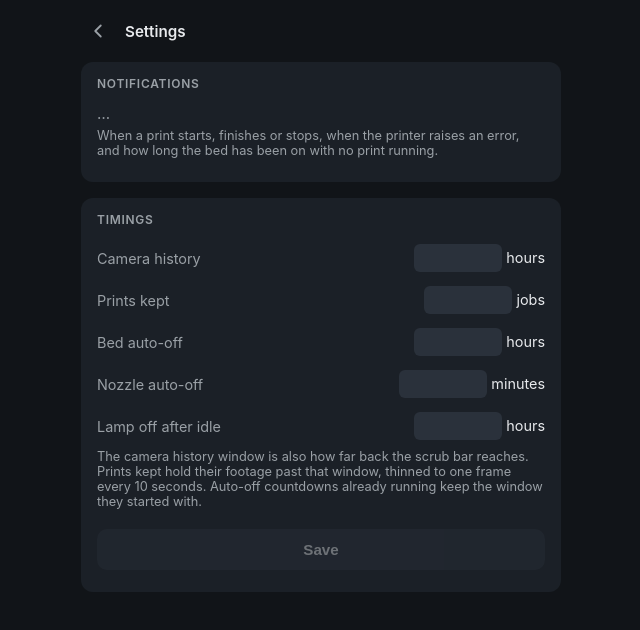
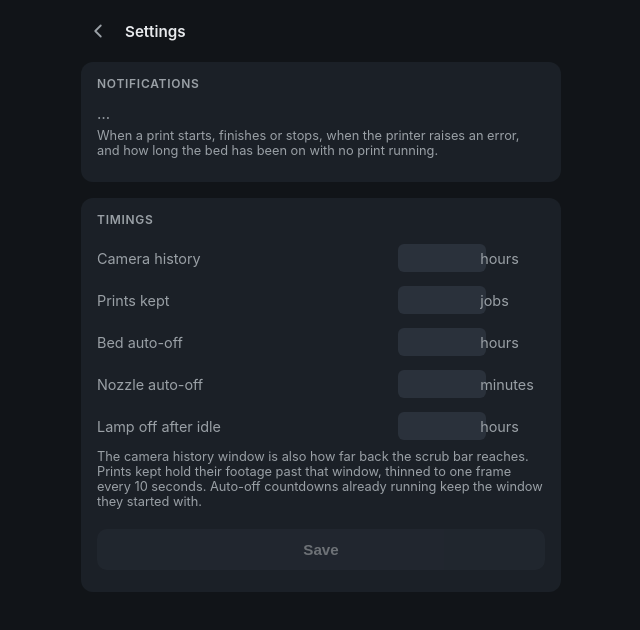
Before and after one commit to brhelwig/bambu-util, a plain HTML site: page internal/web/static/index.html in a window 1280 px wide. Both pictures are taken after a click on the button "Settings". Shown: the whole page, without its empty margins (319-959 px from the left). Drawn offline with Linux system fonts and the light colour scheme; no server answers.

Commit message:
Line the settings boxes up
The rows were laid out end to end, so the field moved whenever the unit beside
it was a longer word and "minutes" pushed its box out of line with the rest.
A grid puts every box in the same column regardless.

Co-Authored-By: Claude Opus 5 (1M context) <noreply@anthropic.com>
Claude-Session: https://claude.ai/code/session_015JX1Rh87jvRs1Vt1bhwYVZ

```diff
--- a/internal/web/static/index.html
+++ b/internal/web/static/index.html
@@ -57,9 +57,12 @@
   .topbar .screentitle:last-child { flex: 1; }
   .topicon { background: none; padding: 6px; color: #9aa0a6; display: inline-flex; }
   .topicon svg { width: 22px; height: 22px; display: block; }
-  .setrow { display: flex; align-items: center; justify-content: space-between; gap: 10px; padding: 7px 0; font-size: 0.9rem; }
+  /* One grid, so every box lands in the same column whatever the unit beside
+     it is called. */
+  .setrow { display: grid; grid-template-columns: 1fr 72px 4.5em; align-items: center; gap: 10px; padding: 7px 0; font-size: 0.9rem; }
   .setrow label { color: #9aa0a6; }
-  .setrow input { background: #2a313b; border: 0; border-radius: 6px; color: #e8eaed; padding: 6px 8px; font-size: 0.9rem; width: 72px; text-align: right; }
+  .setrow .unit { color: #9aa0a6; }
+  .setrow input { background: #2a313b; border: 0; border-radius: 6px; color: #e8eaed; padding: 6px 8px; font-size: 0.9rem; width: 100%; text-align: right; }
   #settingsSave { width: 100%; margin-top: 10px; padding: 12px; font-size: 0.95rem; }
   #settingsSave:not(:disabled) { background: #7a4a12; }
   .notifybtns { display: flex; gap: 10px; }
@@ -197,15 +200,15 @@
 <div class="card">
   <h2>Timings</h2>
   <div class="setrow"><label for="setRetention">Camera history</label>
-    <span><input type="number" id="setRetention" min="1" max="720" step="1"> hours</span></div>
+    <input type="number" id="setRetention" min="1" max="720" step="1"><span class="unit">hours</span></div>
   <div class="setrow"><label for="setKeptJobs">Prints kept</label>
-    <span><input type="number" id="setKeptJobs" min="0" max="50" step="1"> jobs</span></div>
+    <input type="number" id="setKeptJobs" min="0" max="50" step="1"><span class="unit">jobs</span></div>
   <div class="setrow"><label for="setBedOff">Bed auto-off</label>
-    <span><input type="number" id="setBedOff" min="1" max="168" step="1"> hours</span></div>
+    <input type="number" id="setBedOff" min="1" max="168" step="1"><span class="unit">hours</span></div>
   <div class="setrow"><label for="setNozzleOff">Nozzle auto-off</label>
-    <span><input type="number" id="setNozzleOff" min="1" max="10080" step="1"> minutes</span></div>
+    <input type="number" id="setNozzleOff" min="1" max="10080" step="1"><span class="unit">minutes</span></div>
   <div class="setrow"><label for="setLampOff">Lamp off after idle</label>
-    <span><input type="number" id="setLampOff" min="1" max="168" step="1"> hours</span></div>
+    <input type="number" id="setLampOff" min="1" max="168" step="1"><span class="unit">hours</span></div>
   <div class="notifywhat">The camera history window is also how far back the scrub
     bar reaches. Prints kept hold their footage past that window, thinned to one frame
     every 10 seconds. Auto-off countdowns already running keep the window they started with.</div>
```
